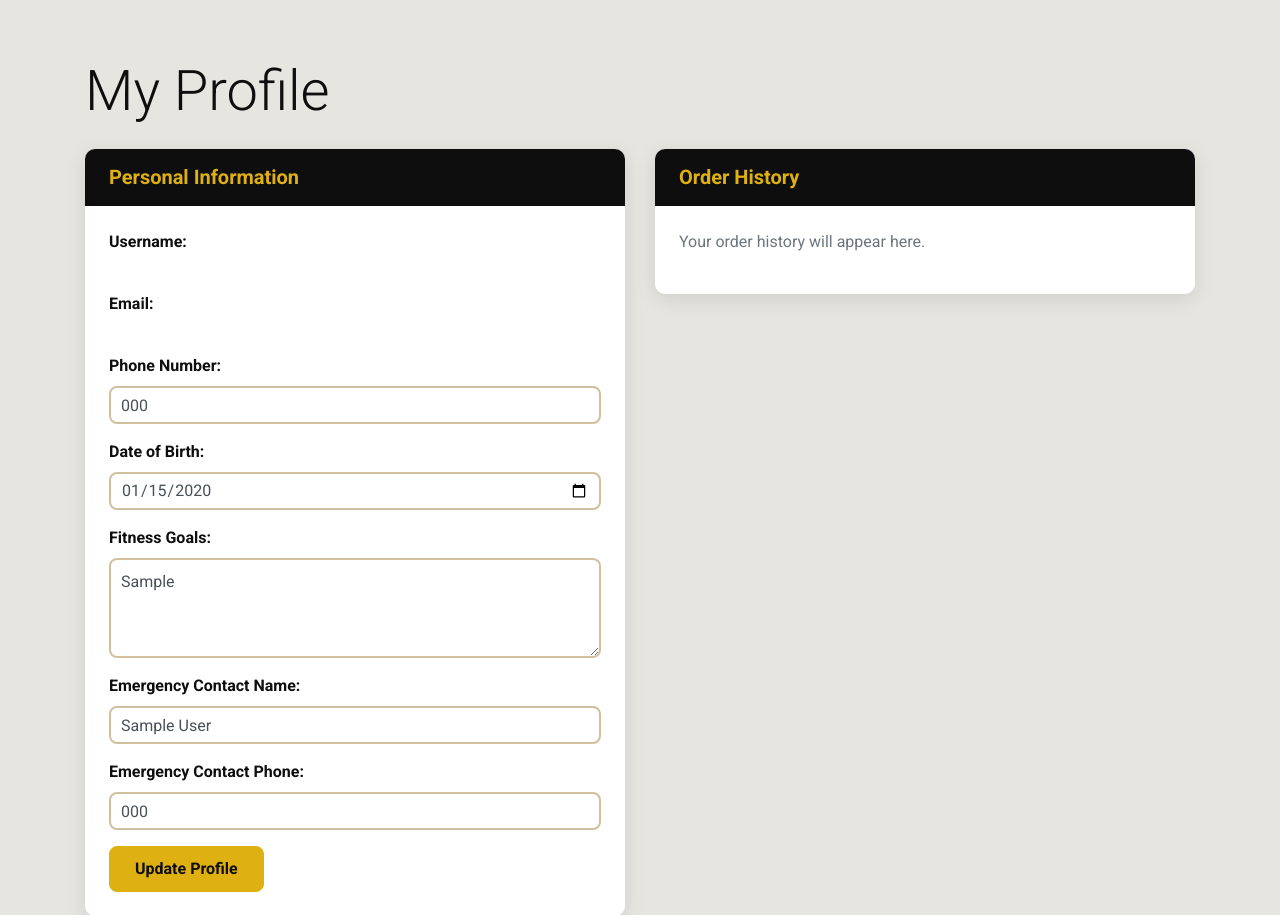
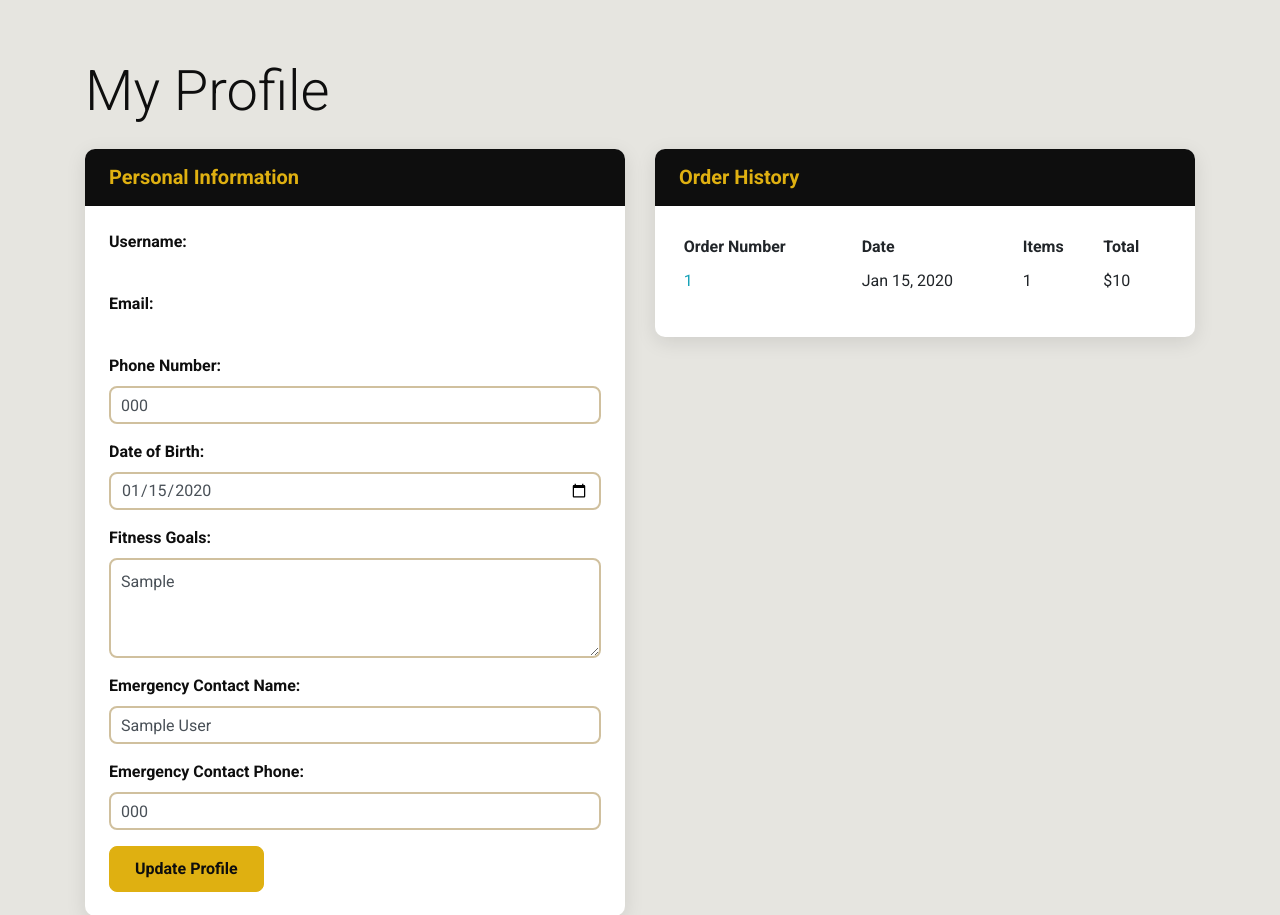
Before and after one commit to vsessvit/FitForge, a Django app: template profiles/templates/profiles/profile.html in a window 1280 px wide. Shown: the part 62-977 px from the top of the page. Run offline with Django 3.2, Linux system fonts and the light colour scheme; tables that the repository leaves empty hold one stand-in row (values such as "Sample post"); the template is opened without the code that fills it: values that come from a table or form of the project are taken from there, most other values are stand-ins (such as "Sample title", 1, 10 or a date in 2020).

Commit message:
Create order history section

```diff
--- a/profiles/templates/profiles/profile.html
+++ b/profiles/templates/profiles/profile.html
@@ -65,7 +65,39 @@
                     <h5 class="mb-0">Order History</h5>
                 </div>
                 <div class="card-body">
-                    <p class="text-muted">Your order history will appear here.</p>
+                    {% if orders %}
+                    <div class="table-responsive">
+                        <table class="table table-sm table-borderless">
+                            <thead>
+                                <tr>
+                                    <th>Order Number</th>
+                                    <th>Date</th>
+                                    <th>Items</th>
+                                    <th>Total</th>
+                                </tr>
+                            </thead>
+                            <tbody>
+                                {% for order in orders %}
+                                <tr>
+                                    <td>
+                                        <a href="#" class="text-info">
+                                            {{ order.order_number|truncatechars:15 }}
+                                        </a>
+                                    </td>
+                                    <td>{{ order.date|date:"M d, Y" }}</td>
+                                    <td>{{ order.lineitems.count }}</td>
+                                    <td>${{ order.grand_total }}</td>
+                                </tr>
+                                {% endfor %}
+                            </tbody>
+                        </table>
+                    </div>
+                    {% else %}
+                    <p class="text-muted">You haven't placed any orders yet.</p>
+                    <a href="{% url 'all_products' %}" class="btn btn-primary">
+                        <i class="fas fa-shopping-cart"></i> Start Shopping
+                    </a>
+                    {% endif %}
                 </div>
             </div>
         </div>
```
